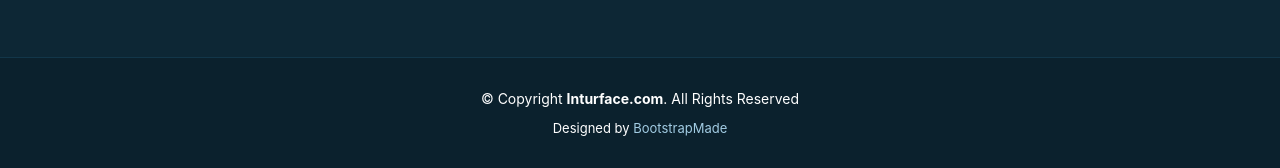
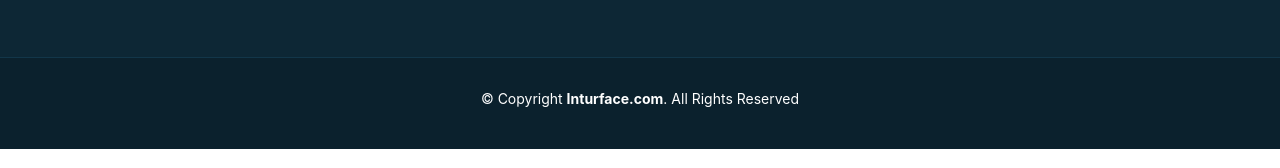
Before and after one commit to Darrentasker/inturface_com, a website with bundled scripts: page index.html in a window 1280 px wide. Shown: the part 4039-4207 px from the top of the page. Built offline with nearby package versions, Linux system fonts and the light colour scheme.

Commit message:
Update index.html

```diff
--- a/index.html
+++ b/index.html
@@ -363,7 +363,7 @@
         <!-- You can delete the links only if you purchased the pro version. -->
         <!-- Licensing information: https://bootstrapmade.com/license/ -->
         <!-- Purchase the pro version with working PHP/AJAX contact form: https://bootstrapmade.com/free-bootstrap-template-corporate-moderna/ -->
-        Designed by <a href="https://bootstrapmade.com/">BootstrapMade</a>
+        </a>
       </div>
     </div>
   </footer><!-- End Footer -->
```
